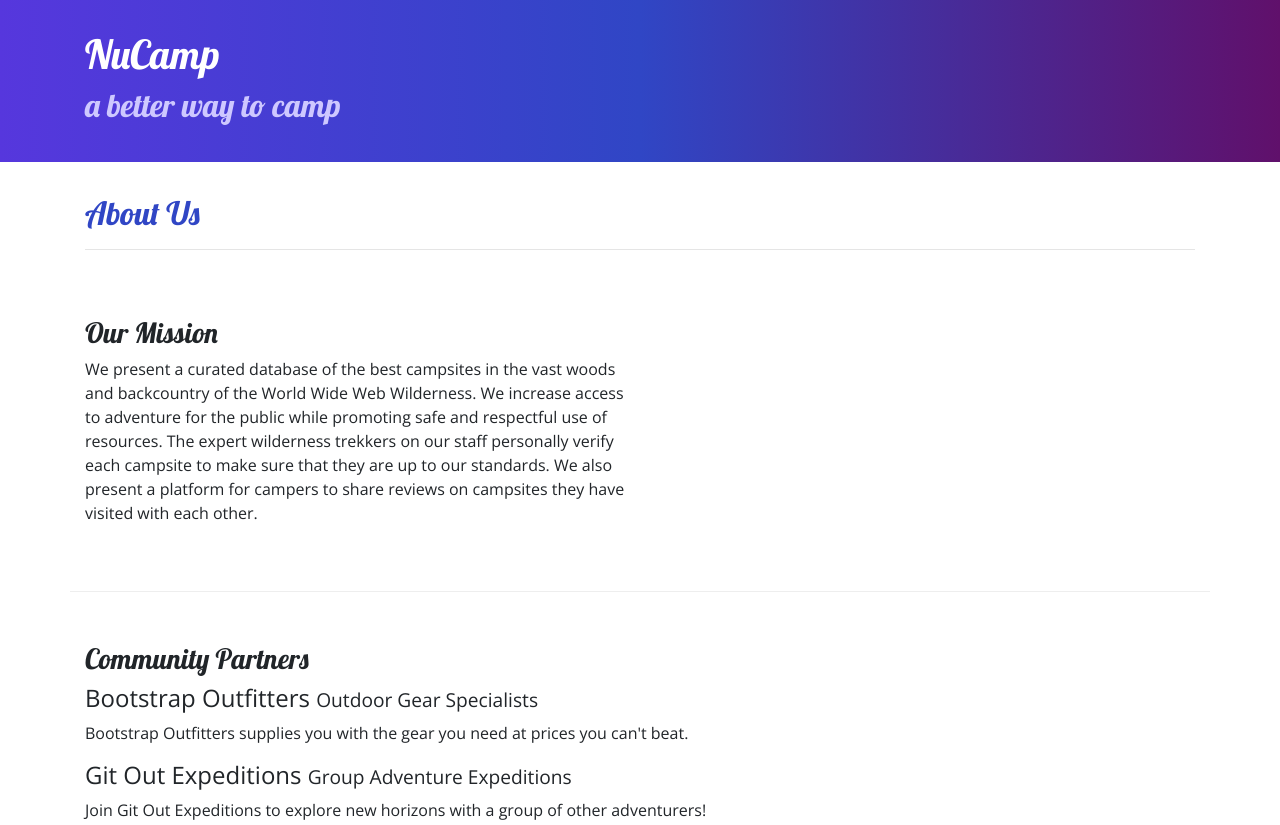
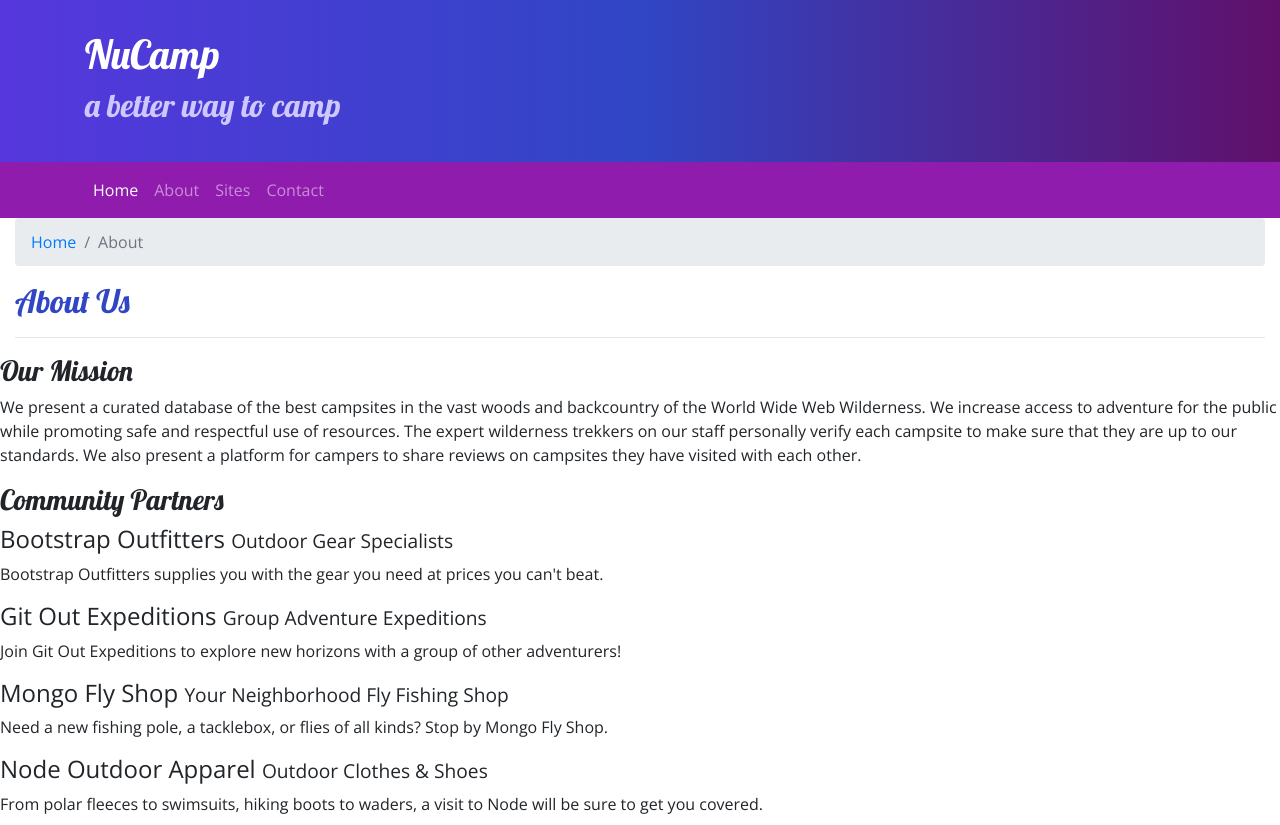
Before and after one commit to pikachap/nucampsite, a website: page aboutus.html in a window 1280 px wide. Shown: the top 825 px of the page. Drawn offline with nearby package versions, Linux system fonts and the light colour scheme.

Commit message:
Added navigation

```diff
--- a/aboutus.html
+++ b/aboutus.html
@@ -28,32 +28,52 @@
         </div>
     </header>
 
-    <div class="container">
-        <div class="row">
+    <nav class="navbar navbar-expand-sm navbar-dark sticky-top">
+        <div class="container">
+            <button class="navbar-toggler ml-auto" type="button" data-toggle="collapse" data-target="#nucampNavbar">
+                <span class="navbar-toggler-icon"></span>
+            </button>
+            <div class="collapse navbar-collapse" id="nucampNavbar">
+                <ul class="navbar-nav">
+                    <li class="nav-item active"><a class="nav-link" href="index.html">Home</a></li>
+                    <li class="nav-item"><a class="nav-link" href="#">About</a></li>
+                    <li class="nav-item"><a class="nav-link" href="#">Sites</a></li>
+                    <li class="nav-item"><a class="nav-link" href="#">Contact</a></li>
+                </ul>
+            </div>
+        </div>
+    </nav>
+
+    <div>
+        <div>
             <div class="col">
+                <ol class="breadcrumb">
+                    <li class="breadcrumb-item"><a href="index.html">Home</a></li>
+                    <li class="breadcrumb-item active">About</li>
+                </ol>
                 <h2>About Us</h2>
                 <hr />
             </div>
         </div>
 
-        <div class="row row-content">
-            <div class="col-sm-6">
+        <div>
+            <div>
                 <h3>Our Mission</h3>
                 <p>We present a curated database of the best campsites in the vast woods and backcountry of the World Wide Web Wilderness. We increase access to adventure for the public while promoting safe and respectful use of resources. The expert wilderness trekkers on our staff personally verify each campsite to make sure that they are up to our standards. We also present a platform for campers to share reviews on campsites they have visited with each other.</p>
             </div>
         </div>
 
-        <div class="row row-content">
-            <div class="col">
+        <div>
+            <div>
                 <h3>Community Partners</h3>
                 <h4>Bootstrap Outfitters <small>Outdoor Gear Specialists</small></h4>
-                <p class="d-none d-sm-block">Bootstrap Outfitters supplies you with the gear you need at prices you can't beat.</p>
+                <p>Bootstrap Outfitters supplies you with the gear you need at prices you can't beat.</p>
                 <h4>Git Out Expeditions <small>Group Adventure Expeditions</small></h4>
-                <p class="d-none d-sm-block">Join Git Out Expeditions to explore new horizons with a group of other adventurers!</p>
+                <p>Join Git Out Expeditions to explore new horizons with a group of other adventurers!</p>
                 <h4>Mongo Fly Shop <small>Your Neighborhood Fly Fishing Shop</small></h4>
-                <p class="d-none d-sm-block">Need a new fishing pole, a tacklebox, or flies of all kinds? Stop by Mongo Fly Shop.</p>
+                <p>Need a new fishing pole, a tacklebox, or flies of all kinds? Stop by Mongo Fly Shop.</p>
                 <h4>Node Outdoor Apparel <small>Outdoor Clothes & Shoes</small></h4>
-                <p class="d-none d-sm-block">From polar fleeces to swimsuits, hiking boots to waders, a visit to Node will be sure to get you covered.</p>
+                <p>From polar fleeces to swimsuits, hiking boots to waders, a visit to Node will be sure to get you covered.</p>
             </div>
         </div>
     </div>
--- a/css/styles.css
+++ b/css/styles.css
@@ -30,3 +30,11 @@
     border-bottom: 1px ridge;
     min-height: 200px;
 }
+
+.navbar {
+    background-color: #901CAD;
+}
+
+.jumbotron {
+    margin: 0;
+}
```
Also changed, not shown: index.html (+17 -0 lines).
